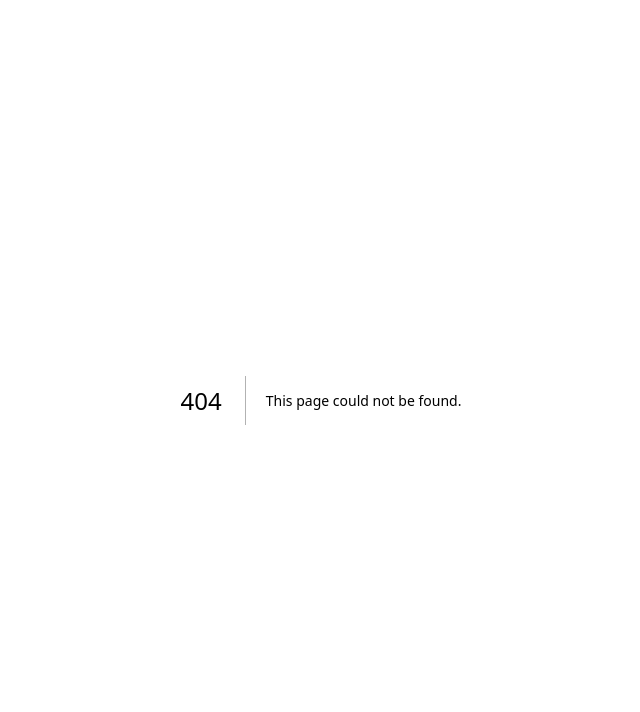
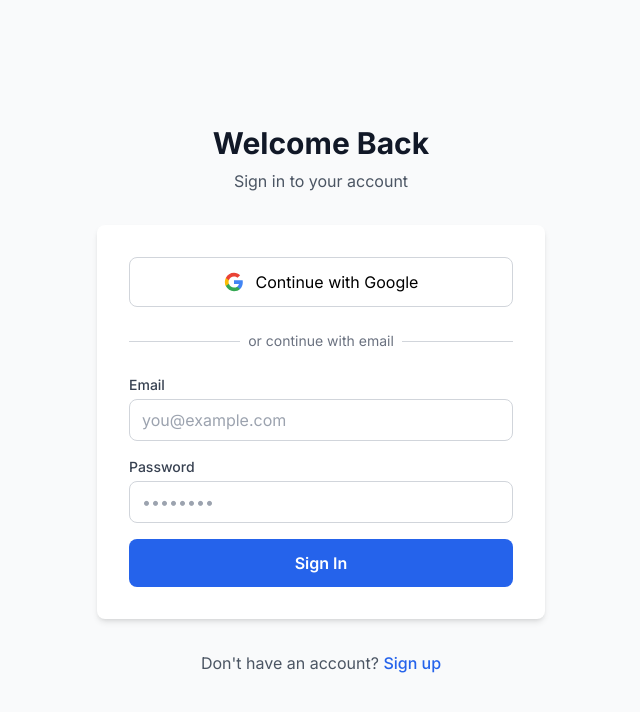
Before and after one commit to alexa-like/FormatX, a Next.js app: page /login in a window 1280 px wide. Before the commit this address had no page. Shown: the top 712 px of the page, without its empty margins (319-959 px from the left). Built offline with nearby package versions, Linux system fonts and the light colour scheme.

Commit message:
Add src/app/(auth)/login/page.tsx

```diff
--- /dev/null
+++ b/src/app/(auth)/login/page.tsx
@@ -0,0 +1,134 @@
+'use client';
+
+import { useState } from 'react';
+import { signIn } from 'next-auth/react';
+import Link from 'next/link';
+import { useRouter } from 'next/navigation';
+import toast from 'react-hot-toast';
+
+export default function LoginPage() {
+  const router = useRouter();
+  const [email, setEmail] = useState('');
+  const [password, setPassword] = useState('');
+  const [loading, setLoading] = useState(false);
+
+  const handleEmailLogin = async (e: React.FormEvent) => {
+    e.preventDefault();
+    setLoading(true);
+
+    try {
+      const result = await signIn('credentials', {
+        email,
+        password,
+        redirect: false,
+      });
+
+      if (result?.error) {
+        toast.error('Invalid email or password');
+      } else {
+        toast.success('Logged in successfully!');
+        router.push('/dashboard');
+      }
+    } catch (error) {
+      toast.error('Login failed');
+    } finally {
+      setLoading(false);
+    }
+  };
+
+  const handleGoogleLogin = () => {
+    signIn('google', { callbackUrl: '/dashboard' });
+  };
+
+  return (
+    <div className="min-h-screen flex items-center justify-center bg-gray-50 py-12 px-4">
+      <div className="max-w-md w-full space-y-8">
+        <div className="text-center">
+          <h1 className="text-3xl font-bold text-gray-900">Welcome Back</h1>
+          <p className="mt-2 text-gray-600">Sign in to your account</p>
+        </div>
+
+        <div className="bg-white rounded-lg shadow-md p-8">
+          {/* Google Login */}
+          <button
+            onClick={handleGoogleLogin}
+            className="w-full flex items-center justify-center gap-3 bg-white border border-gray-300 rounded-lg py-3 px-4 hover:bg-gray-50 transition"
+          >
+            <svg className="w-5 h-5" viewBox="0 0 24 24">
+              <path
+                fill="#4285F4"
+                d="M22.56 12.25c0-.78-.07-1.53-.2-2.25H12v4.26h5.92c-.26 1.37-1.04 2.53-2.21 3.31v2.77h3.57c2.08-1.92 3.28-4.74 3.28-8.09z"
+              />
+              <path
+                fill="#34A853"
+                d="M12 23c2.97 0 5.46-.98 7.28-2.66l-3.57-2.77c-.98.66-2.23 1.06-3.71 1.06-2.86 0-5.29-1.93-6.16-4.53H2.18v2.84C3.99 20.53 7.7 23 12 23z"
+              />
+              <path
+                fill="#FBBC05"
+                d="M5.84 14.09c-.22-.66-.35-1.36-.35-2.09s.13-1.43.35-2.09V7.07H2.18C1.43 8.55 1 10.22 1 12s.43 3.45 1.18 4.93l2.85-2.22.81-.62z"
+              />
+              <path
+                fill="#EA4335"
+                d="M12 5.38c1.62 0 3.06.56 4.21 1.64l3.15-3.15C17.45 2.09 14.97 1 12 1 7.7 1 3.99 3.47 2.18 7.07l3.66 2.84c.87-2.6 3.3-4.53 6.16-4.53z"
+              />
+            </svg>
+            Continue with Google
+          </button>
+
+          <div className="mt-6 relative">
+            <div className="absolute inset-0 flex items-center">
+              <div className="w-full border-t border-gray-300" />
+            </div>
+            <div className="relative flex justify-center text-sm">
+              <span className="px-2 bg-white text-gray-500">or continue with email</span>
+            </div>
+          </div>
+
+          {/* Email Login Form */}
+          <form onSubmit={handleEmailLogin} className="mt-6 space-y-4">
+            <div>
+              <label className="block text-sm font-medium text-gray-700 mb-1">
+                Email
+              </label>
+              <input
+                type="email"
+                value={email}
+                onChange={(e) => setEmail(e.target.value)}
+                className="w-full border border-gray-300 rounded-lg px-3 py-2 focus:ring-2 focus:ring-primary-500 focus:border-transparent"
+                placeholder="you@example.com"
+                required
+              />
+            </div>
+            <div>
+              <label className="block text-sm font-medium text-gray-700 mb-1">
+                Password
+              </label>
+              <input
+                type="password"
+                value={password}
+                onChange={(e) => setPassword(e.target.value)}
+                className="w-full border border-gray-300 rounded-lg px-3 py-2 focus:ring-2 focus:ring-primary-500 focus:border-transparent"
+                placeholder="••••••••"
+                required
+              />
+            </div>
+            <button
+              type="submit"
+              disabled={loading}
+              className="w-full bg-primary-600 text-white py-3 rounded-lg font-semibold hover:bg-primary-700 disabled:opacity-50"
+            >
+              {loading ? 'Signing in...' : 'Sign In'}
+            </button>
+          </form>
+        </div>
+
+        <p className="text-center text-gray-600">
+          Don't have an account?{' '}
+          <Link href="/register" className="text-primary-600 hover:underline font-medium">
+            Sign up
+          </Link>
+        </p>
+      </div>
+    </div>
+  );
+}
```
